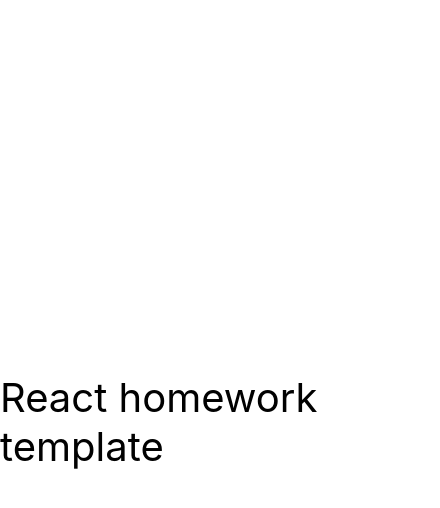
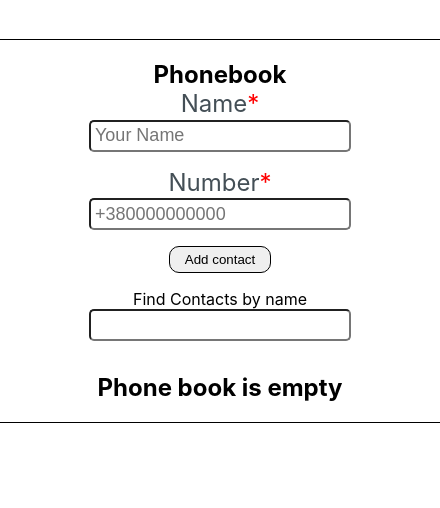
Before and after one commit to Zerossik/goit-react-hw-06-phonebook, a React (Create React App) app: page / in a window 390 px wide. Shown: the top 508 px of the page, 440 px wide, since content can reach past the window. Built offline with nearby package versions, Linux system fonts and the light colour scheme.

Commit message:
add PhoneBook

```diff
--- a/src/components/App.jsx
+++ b/src/components/App.jsx
@@ -1,16 +1,62 @@
-export const App = () => {
+import { useEffect, useRef, useState } from 'react';
+import { Section } from './Section/Section';
+import { PhoneForm } from './PhonebookForm/PhonebookForm';
+import { ContactsList } from './ContactsList/ContactsList';
+import { Filter } from './Filter/Filter';
+
+export function App() {
+  const [contacts, setcontacts] = useState([]);
+  const [filter, setfilter] = useState('');
+  const prevContacts = useRef(contacts);
+
+  useEffect(() => {
+    const getContacts = JSON.parse(localStorage.getItem('contacts'));
+
+    if (getContacts) {
+      setcontacts(getContacts);
+    }
+  }, []);
+
+  useEffect(() => {
+    if (contacts !== prevContacts.current) {
+      localStorage.setItem('contacts', JSON.stringify(contacts));
+      prevContacts.current = contacts;
+    }
+  }, [contacts]);
+
+  const addContact = contact => {
+    const result = contacts.find(({ name }) => name === contact.name);
+    if (result) {
+      alert('Rosie Simpson is already in contacts');
+      return;
+    }
+
+    setcontacts([...contacts, contact]);
+  };
+
+  const handlerChangeFilter = ({ target }) => {
+    setfilter(target.value);
+  };
+
+  const findByName = () => {
+    return contacts.filter(contact =>
+      contact.name.toLowerCase().includes(filter.toLowerCase())
+    );
+  };
+
+  const deleteContact = contactId => {
+    setcontacts(contacts.filter(({ id }) => id !== contactId));
+  };
+
   return (
-    <div
-      style={{
-        height: '100vh',
-        display: 'flex',
-        justifyContent: 'center',
-        alignItems: 'center',
-        fontSize: 40,
-        color: '#010101'
-      }}
-    >
-      React homework template
-    </div>
+    <Section title={'Phonebook'}>
+      <PhoneForm addContact={addContact} />
+      <Filter filter={filter} handlerChangeFilter={handlerChangeFilter} />
+      <ContactsList
+        title={contacts.length === 0 ? 'Phone book is empty' : 'Contacts'}
+        contacts={findByName}
+        deleteContact={deleteContact}
+      />
+    </Section>
   );
-};
+}
--- /dev/null
+++ b/src/components/ContactsList/ContactListItem.jsx
@@ -0,0 +1,21 @@
+import PropTypes from 'prop-types';
+import { ContactItem, ContactListButton } from './ContactsList.styled';
+
+export function ContactListItem({ name, number, deleteContact }) {
+  return (
+    <ContactItem>
+      <p>
+        {name}: {number}
+      </p>
+      <ContactListButton type="button" onClick={deleteContact}>
+        Delete
+      </ContactListButton>
+    </ContactItem>
+  );
+}
+
+ContactListItem.propTypes = {
+  name: PropTypes.string.isRequired,
+  number: PropTypes.string.isRequired,
+  deleteContact: PropTypes.func.isRequired,
+};
--- /dev/null
+++ b/src/components/ContactsList/ContactsList.jsx
@@ -0,0 +1,24 @@
+import PropTypes from 'prop-types';
+import { ContactListItem } from './ContactListItem';
+import { List } from './ContactsList.styled';
+
+export function ContactsList({ contacts, title, deleteContact }) {
+  return (
+    <List>
+      <h2>{title}</h2>
+      {contacts().map(({ id, name, number }) => (
+        <ContactListItem
+          name={name}
+          number={number}
+          key={id}
+          deleteContact={() => deleteContact(id)}
+        />
+      ))}
+    </List>
+  );
+}
+ContactsList.propTypes = {
+  title: PropTypes.string.isRequired,
+  contacts: PropTypes.func.isRequired,
+  deleteContact: PropTypes.func.isRequired,
+};
--- /dev/null
+++ b/src/components/ContactsList/ContactsList.styled.js
@@ -0,0 +1,29 @@
+import styled from 'styled-components';
+
+export const List = styled.ul`
+  display: flex;
+  flex-direction: column;
+  gap: 15px;
+
+  margin-top: 16px;
+`;
+export const ContactListButton = styled.button`
+  padding: 5px 15px;
+  margin-top: 8px;
+  cursor: pointer;
+  border: 1px solid black;
+  border-radius: 10px;
+`;
+
+export const ContactItem = styled.li`
+  padding: 10px;
+  border-radius: 5px;
+
+  font-size: 18px;
+  &:nth-child(2n) {
+    background-color: #ecf1f4;
+  }
+  &:nth-child(2n + 1) {
+    background-color: #b8e4ff;
+  }
+`;
--- /dev/null
+++ b/src/components/Filter/Filter.jsx
@@ -0,0 +1,21 @@
+import PropTypes from 'prop-types';
+import { Input } from 'components/PhonebookForm/PhonebookForm.styled';
+export function Filter({ filter, handlerChangeFilter }) {
+  return (
+    <label>
+      Find Contacts by name
+      <br />
+      <Input
+        type="text"
+        name="filter"
+        value={filter}
+        onChange={handlerChangeFilter}
+      />
+    </label>
+  );
+}
+
+Filter.propTypes = {
+  filter: PropTypes.string.isRequired,
+  handlerChangeFilter: PropTypes.func.isRequired,
+};
--- /dev/null
+++ b/src/components/PhonebookForm/PhonebookForm.jsx
@@ -0,0 +1,78 @@
+import { useState } from 'react';
+import { nanoid } from 'nanoid';
+import PropTypes from 'prop-types';
+import {
+  FormButton,
+  Input,
+  StyledLabel,
+  Required,
+} from './PhonebookForm.styled';
+
+export function PhoneForm({ addContact }) {
+  const [name, setname] = useState('');
+  const [number, setnumber] = useState('');
+
+  const handlerChange = ({ target: { name, value } }) => {
+    switch (name) {
+      case 'name':
+        setname(value);
+        break;
+      case 'number':
+        setnumber(value);
+        break;
+      default:
+    }
+  };
+
+  const handlerSubmit = evt => {
+    evt.preventDefault();
+    const id = nanoid(10);
+    addContact({ id: id, name: name, number: number });
+    resetForm();
+  };
+
+  const resetForm = () => {
+    setname('');
+    setnumber('');
+  };
+
+  return (
+    <form onSubmit={handlerSubmit}>
+      <StyledLabel>
+        Name<Required>*</Required>
+        <br />
+        <Input
+          type="text"
+          name="name"
+          value={name}
+          pattern="^[a-zA-Zа-яА-Я]+(([' -][a-zA-Zа-яА-Я ])?[a-zA-Zа-яА-Я]*)*$"
+          title="Name may contain only letters, apostrophe, dash and spaces. For example Adrian, Jacob Mercer, Charles de Batz de Castelmore d'Artagnan"
+          required
+          onChange={handlerChange}
+          placeholder="Your Name"
+        />
+      </StyledLabel>
+      <br />
+      <StyledLabel>
+        Number<Required>*</Required>
+        <br />
+        <Input
+          type="tel"
+          name="number"
+          value={number}
+          pattern="\+?\d{1,4}?[-.\s]?\(?\d{1,3}?\)?[-.\s]?\d{1,4}[-.\s]?\d{1,4}[-.\s]?\d{1,9}"
+          title="Phone number must be digits and can contain spaces, dashes, parentheses and can start with +"
+          required
+          onChange={handlerChange}
+          placeholder="+380000000000"
+        />
+      </StyledLabel>
+      <br />
+      <FormButton type="submit">Add contact</FormButton>
+    </form>
+  );
+}
+
+PhoneForm.propTypes = {
+  addContact: PropTypes.func.isRequired,
+};
--- /dev/null
+++ b/src/components/PhonebookForm/PhonebookForm.styled.js
@@ -0,0 +1,33 @@
+import styled from 'styled-components';
+
+export const FormButton = styled.button`
+  padding: 5px 15px;
+  margin-bottom: 16px;
+
+  cursor: pointer;
+
+  border: 1px solid black;
+  border-radius: 10px;
+`;
+
+export const Input = styled.input`
+  width: 250px;
+  height: 20px;
+  outline: none;
+  border-radius: 5px;
+
+  font-size: 18px;
+  color: #444f56;
+
+  margin-bottom: 16px;
+  padding: 4px;
+`;
+
+export const StyledLabel = styled.label`
+  font-size: 24px;
+  color: #444f56;
+`;
+
+export const Required = styled.span`
+  color: red;
+`;
--- /dev/null
+++ b/src/components/Section/Section.jsx
@@ -0,0 +1,14 @@
+import PropTypes from 'prop-types';
+import { SectionEl } from './Section.styled';
+
+export function Section({ title, children }) {
+  return (
+    <SectionEl>
+      <h1>{title}</h1>
+      {children}
+    </SectionEl>
+  );
+}
+Section.propTypes = {
+  title: PropTypes.string.isRequired,
+};
--- /dev/null
+++ b/src/components/Section/Section.styled.js
@@ -0,0 +1,9 @@
+import styled from 'styled-components';
+
+export const SectionEl = styled.section`
+  margin: 40px auto;
+  width: 400px;
+  text-align: center;
+  outline: 1px solid black;
+  padding: 20px;
+`;
--- a/src/index.css
+++ b/src/index.css
@@ -13,3 +13,14 @@
   font-family: source-code-pro, Menlo, Monaco, Consolas, 'Courier New',
     monospace;
 }
+ul {
+  list-style: none;
+}
+
+* {
+  padding: 0;
+  margin: 0;
+}
+img {
+  display: block;
+}
--- a/src/index.js
+++ b/src/index.js
@@ -1,6 +1,6 @@
 import React from 'react';
 import ReactDOM from 'react-dom/client';
-import { App } from 'components/App';
+import { App } from './components/App';
 import './index.css';
 
 ReactDOM.createRoot(document.getElementById('root')).render(
```
